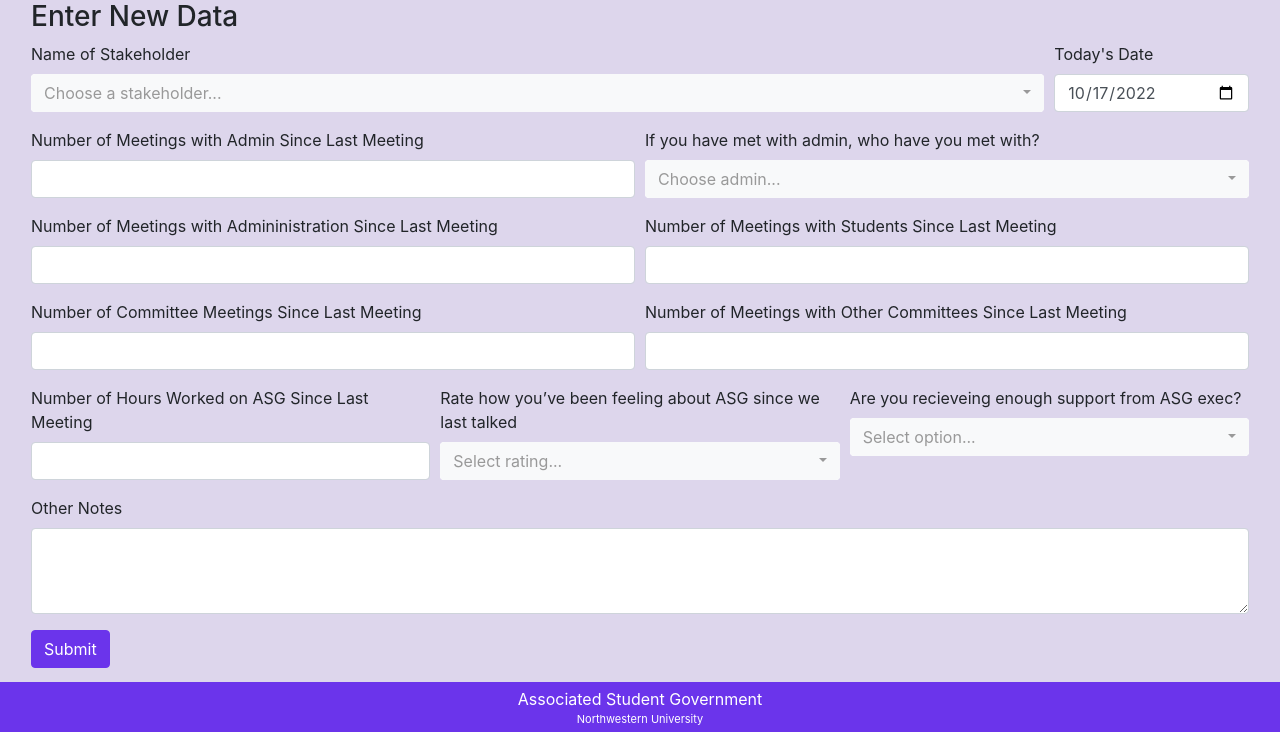
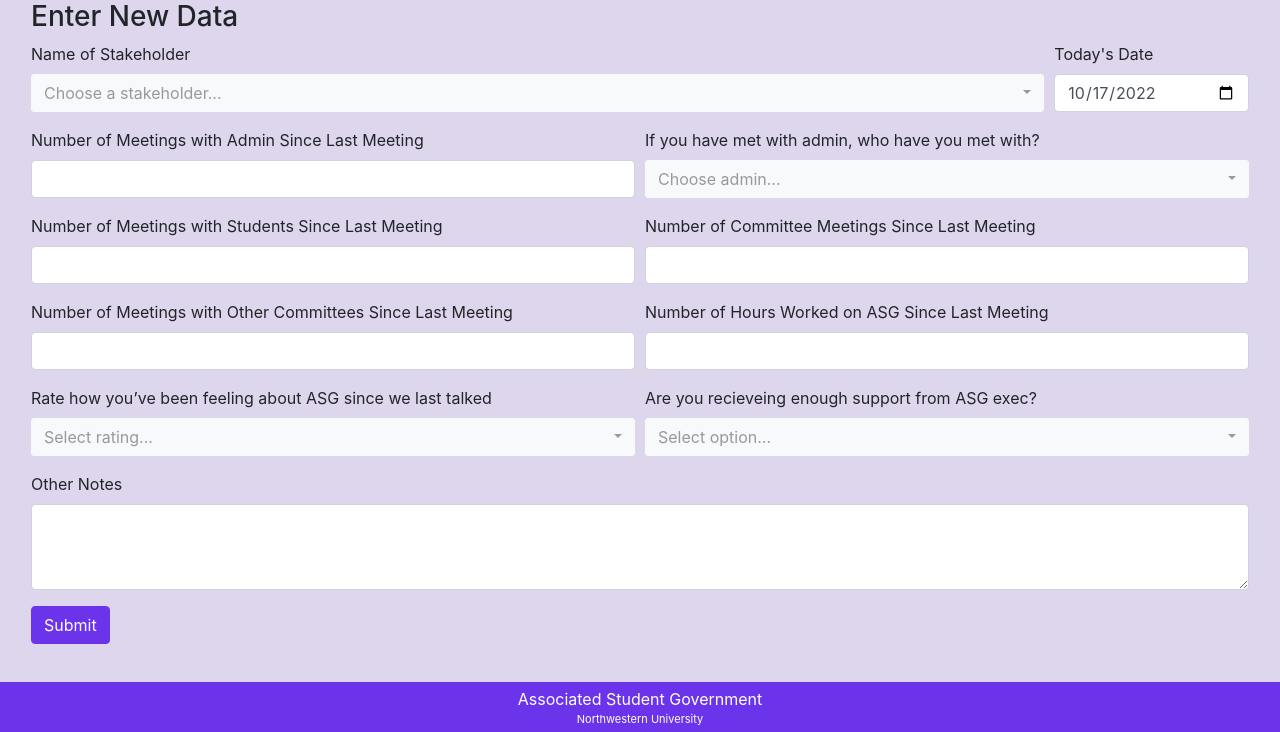
Before and after one commit to patrickhoey20/asg-accountability, a Flask app: page /data_entry in a window 1280 px wide. Shown: the part 68-800 px from the top of the page. Run offline with Flask 3, Linux system fonts and the light colour scheme.

Commit message:
removed unnecessary form field, added admin names

```diff
--- a/app.py
+++ b/app.py
@@ -14,7 +14,6 @@ class Accountability(db.Model):
     date = db.Column(db.Date)
     num_meetings_admin_since_last = db.Column(db.Integer)
     admin_met_with = db.Column(db.String)
-    num_meetings_administration_since_last = db.Column(db.Integer)
     num_meetings_students = db.Column(db.Integer)
     num_committee_meetings = db.Column(db.Integer)
     num_meetings_other_committees = db.Column(db.Integer)
@@ -24,14 +23,12 @@ class Accountability(db.Model):
     notes = db.Column(db.String)
 
     def __init__(self, stakeholder, date, num_meetings_admin_since_last,
-                        admin_met_with, num_meetings_administration_since_last,
-                        num_meetings_students, num_committee_meetings, num_meetings_other_committees,
+                        admin_met_with, num_meetings_students, num_committee_meetings, num_meetings_other_committees,
                         num_hours_worked, asg_rating, recieveing_support, notes):
         self.stakeholder = stakeholder
         self.date = date
         self.num_meetings_admin_since_last = num_meetings_admin_since_last
         self.admin_met_with = admin_met_with
-        self.num_meetings_administration_since_last = num_meetings_administration_since_last
         self.num_meetings_students = num_meetings_students
         self.num_committee_meetings = num_committee_meetings
         self.num_meetings_other_committees = num_meetings_other_committees
@@ -64,8 +61,19 @@ stakeholders = ['Jason Hegelmeyer',
                 'Dylan Jost',
                 'Leah Ryzenman',
                 'Dalia Segal-Miller']
-admin =  ['Fill me',
-          'Ask Molly']
+admin =  ['Jaci Casazza',
+          'Michael Fitzpatrick',
+          'Roma Khanna',
+          'Miriam Sherin',
+          'K. Parker Hess',
+          'Hayley Kretchmer',
+          'Tracey Gibson-Jackson',
+          'Joe Lattal',
+          'Jeremy Schenk',
+          'Kelly Schaefer',
+          'Mona Dugo',
+          'Lesley-Ann Brown Henderson',
+          'Patricia Lampkin']
 
 @app.route("/")
 def home():
@@ -101,7 +109,6 @@ def data_submitted():
             admin_met_with = admin_met_with[:-1]
         if admin_met_with == '':
             admin_met_with = None
-        num_meetings_administration_since_last = request.form.get('num_meetings_administration_since_last')
         num_meetings_students = request.form.get('num_meetings_students')
         num_committee_meetings = request.form.get('num_committee_meetings')
         num_meetings_other_committees = request.form.get('num_meetings_other_committees')
@@ -112,8 +119,7 @@ def data_submitted():
         if notes == '':
             notes = None
         reg = Accountability(stakeholder,date,num_meetings_admin_since_last,admin_met_with,
-                            num_meetings_administration_since_last,num_meetings_students,
-                            num_committee_meetings,num_meetings_other_committees,num_hours_worked,
+                            num_meetings_students, num_committee_meetings,num_meetings_other_committees,num_hours_worked,
                             asg_rating,recieveing_support,notes)
         db.session.add(reg)
         db.session.commit()
@@ -121,5 +127,4 @@ def data_submitted():
 
 @app.route("/search_by_person")
 def search_by_person():
-
     return render_template('search_by_person.html')
--- a/templates/data_entry.html
+++ b/templates/data_entry.html
@@ -105,15 +105,15 @@
 
         <div class="form-row">
             <div class="form-group col-md-6">
-                <label class="control-label" for="num_meetings_administration_since_last">Number of Meetings with Admininistration Since Last Meeting</label>
-                <input class="form-control" id="num_meetings_administration_since_last" name="num_meetings_administration_since_last" type="number" min="0" step="1" value="" required>
+                <label class="control-label" for="num_meetings_students">Number of Meetings with Students Since Last Meeting</label>
+                <input class="form-control" id="num_meetings_students" name="num_meetings_students" type="number" min="0" step="1" value="" required>
                 <div class="invalid-feedback">
                     Please enter a positive integer.
                 </div>
             </div>
             <div class="form-group col-md-6">
-                <label class="control-label" for="num_meetings_students">Number of Meetings with Students Since Last Meeting</label>
-                <input class="form-control" id="num_meetings_students" name="num_meetings_students" type="number" min="0" step="1" value="" required>
+                <label class="control-label" for="num_committee_meetings">Number of Committee Meetings Since Last Meeting</label>
+                <input class="form-control" id="num_committee_meetings" name="num_committee_meetings" type="number" min="0" step="1" value="" required>
                 <div class="invalid-feedback">
                     Please enter a positive integer.
                 </div>
@@ -121,29 +121,22 @@
         </div>
         <div class="form-row">
             <div class="form-group col-md-6">
-                <label class="control-label" for="num_committee_meetings">Number of Committee Meetings Since Last Meeting</label>
-                <input class="form-control" id="num_committee_meetings" name="num_committee_meetings" type="number" min="0" step="1" value="" required>
-                <div class="invalid-feedback">
-                    Please enter a positive integer.
-                </div>
-            </div>
-            <div class="form-group col-md-6">
                 <label class="control-label" for="num_meetings_other_committees">Number of Meetings with Other Committees Since Last Meeting</label>
                 <input class="form-control" id="num_meetings_other_committees" name="num_meetings_other_committees" type="number" min="0" step="1" value="" required>
                 <div class="invalid-feedback">
                     Please enter a positive integer.
                 </div>
             </div>
-        </div>
-        <div class="form-row">
-            <div class="form-group col-md-4">
+            <div class="form-group col-md-6">
                 <label class="control-label" for="num_hours_worked">Number of Hours Worked on ASG Since Last Meeting</label>
                 <input class="form-control" id="num_hours_worked" name="num_hours_worked" type="number" min="0" step="1" value="" required>
                 <div class="invalid-feedback">
                     Please enter a positive integer.
                 </div>
             </div>
-            <div class="form-group col-md-4">
+        </div>
+        <div class="form-row">
+            <div class="form-group col-md-6">
                 <label class="control-label" for="asg_rating">Rate how you’ve been feeling about ASG since we last talked</label>
                 <select class="form-control" id="asg_rating" name="asg_rating" title="Select rating..." required>
                     <option data-subtext="Overwhelmed, stressed" value="1">1</option>
@@ -156,7 +149,7 @@
                     Please select a value.
                 </div>
             </div>
-            <div class="form-group col-md-4">
+            <div class="form-group col-md-6">
                 <label class="control-label" for="recieveing_support">Are you recieveing enough support from ASG exec?</label>
                 <select class="form-control" id="recieveing_support" name="recieveing_support" title="Select option..." required>
                     <option value="Yes">Yes</option>
```
